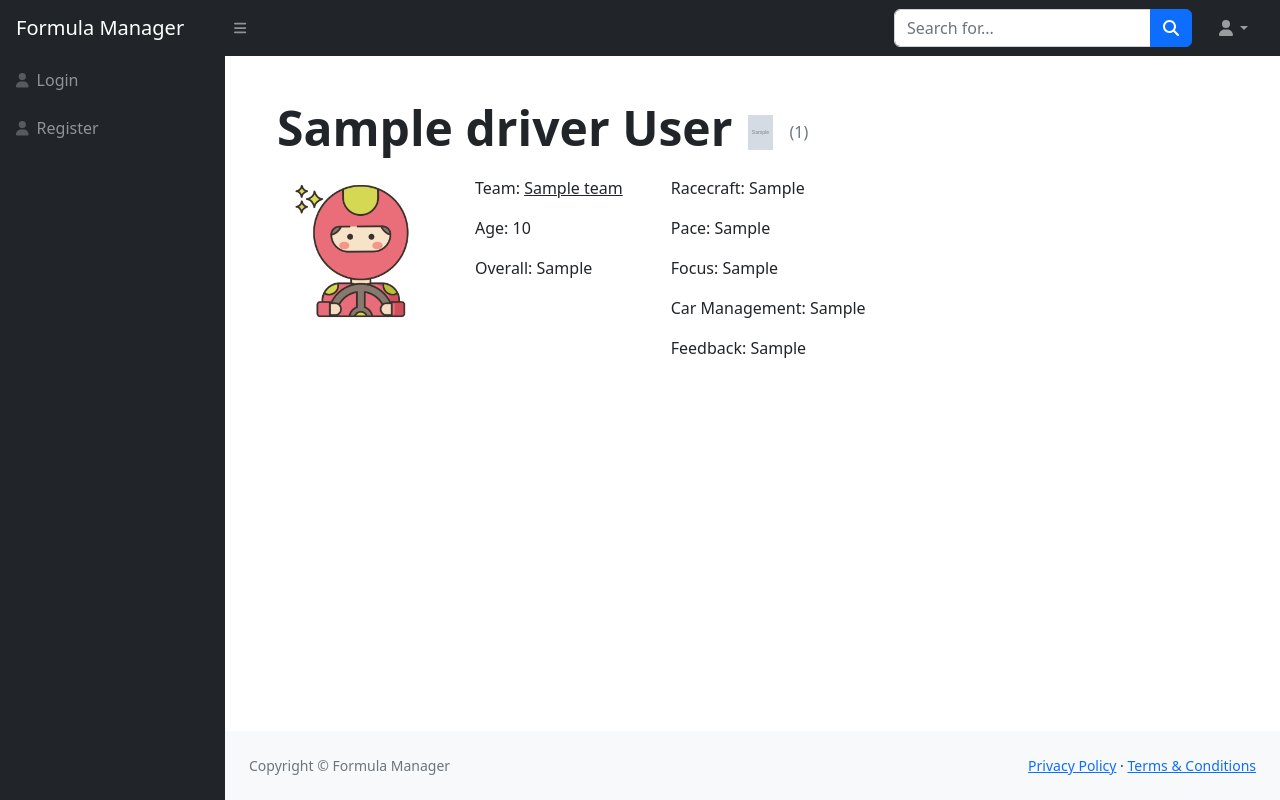
After one commit to Jetrca92/circuitrix, a Django app: template teams/templates/teams/driver_page.html in a window 1280 px wide. The commit adds this page. Run offline with Django 4.2, Linux system fonts and the light colour scheme; the template is opened without the code that fills it: most values are stand-ins (such as "Sample title", 1, 10 or a date in 2020); grey boxes marked "Sample" are stand-in pictures; some libraries are stand-ins or nearby versions.

Commit message:
Add detail_views, update models

```diff
--- a/manager/admin.py
+++ b/manager/admin.py
@@ -1,6 +1,6 @@
 from django.contrib import admin
 
-from manager.models import User, Manager, Team, Country, RaceMechanic, LeadDesigner, Driver
+from manager.models import User, Manager, Team, Country, RaceMechanic, LeadDesigner, Driver, Car
 
 # Register your models here.
 admin.site.register(User)
@@ -10,3 +10,4 @@ admin.site.register(Driver)
 admin.site.register(RaceMechanic)
 admin.site.register(LeadDesigner)
 admin.site.register(Country)
+admin.site.register(Car)
--- a/manager/models.py
+++ b/manager/models.py
@@ -53,7 +53,7 @@ class Team(models.Model):
     drivers = models.ManyToManyField('Driver', blank=True, related_name="team_drivers")
     lead_designer = models.ForeignKey('LeadDesigner', blank=True, null=True, on_delete=models.CASCADE, related_name="team_designer")
     race_mechanics = models.ManyToManyField('RaceMechanic', blank=True, related_name="team_race_mechanics")
-    car = models.ManyToManyField('Car', blank=True, related_name="team_car")
+    car = models.ForeignKey('Car', on_delete=models.CASCADE, blank=True, null=True, related_name="team_car")
     total_fans = models.PositiveIntegerField(default=0)
 
     def __str__(self):
--- a/manager/templates/manager/layout.html
+++ b/manager/templates/manager/layout.html
@@ -74,11 +74,11 @@
                                 <div class="sb-nav-link-icon"><i class="fas fa-tachometer-alt"></i></div>
                                 Races
                             </a>
-                            <a class="nav-link" href="">
+                            <a class="nav-link" href="{% url 'teams:staff' manager.team.id %}">
                                 <div class="sb-nav-link-icon"><i class="fas fa-tachometer-alt"></i></div>
                                 Staff
                             </a>
-                            <a class="nav-link" href="">
+                            <a class="nav-link" href="{% url 'teams:car' manager.team.id %}">
                                 <div class="sb-nav-link-icon"><i class="fas fa-tachometer-alt"></i></div>
                                 Car
                             </a>
--- a/teams/helpers.py
+++ b/teams/helpers.py
@@ -162,4 +162,4 @@ def generate_race_mechanics(team):
 def generate_car(team):
     car = Car(owner=team)
     car.save()
-    team.car.add(car)
+    team.car = car
--- a/teams/templates/teams/create_team.html
+++ b/teams/templates/teams/create_team.html
@@ -34,7 +34,6 @@ Create a Team
                 <button class="btn rounded-3 btn-secondary" type="submit">Create your Team</button>
             </div>
         </form>
-
     </div>
 </div>
 
--- /dev/null
+++ b/teams/templates/teams/driver_page.html
@@ -0,0 +1,37 @@
+{% extends "manager/layout.html" %}
+
+{% block title %}
+{{ driver.name }} {{ driver.surname }}
+{% endblock %}
+
+{% block main %}
+{% load static %}
+
+<div class="container col-md-11 px-2 py-5">
+    <div class="col-lg-9">
+        <div class="d-flex align-items-center mb-3 gap-3">
+            <h1 class="display-5 fw-bold lh-1">{{ driver.name }} {{ driver.surname }}</h1>
+            <img src="{% static driver.country.logo_location %}" width="25" height="35" loading="lazy">
+            <span class="text-muted">({{ driver.id }})</span>
+        </div>
+        <div>
+            <div class="card-body d-flex gap-5">
+                <img class="card-img-top" src="{% static "manager/driver.png" %}" alt="Driver Image" style="width:150px;height:150px;">
+                <div>
+                    <p class="card-text">Team: <a href="{% url 'teams:team_overview' driver.team.id %}" class="link-dark">{{ driver.team.name }} </a></p>
+                    <p class="card-text">Age: {{ driver.age }}</p>
+                    <p class="card-text">Overall: {{ driver.skill_overall }}</p>
+                </div>
+                <div>
+                    <p class="card-text">Racecraft: {{ driver.skill_racecraft }}</p>
+                    <p class="card-text">Pace: {{ driver.skill_pace }}</p>
+                    <p class="card-text">Focus: {{ driver.skill_focus }}</p>
+                    <p class="card-text">Car Management: {{ driver.skill_car_management }}</p>
+                    <p class="card-text">Feedback: {{ driver.skill_feedback }}</p>
+                </div>
+            </div>
+        </div>
+    </div>
+</div>
+
+{% endblock %}
--- a/teams/templates/teams/team_overview.html
+++ b/teams/templates/teams/team_overview.html
@@ -11,12 +11,12 @@
     <div class="col-lg-6">
         <div class="d-flex align-items-center mb-5 gap-3">
             <h1 class="display-5 fw-bold lh-1">{{ team.name }}</h1>
-                <img src="{% static "manager/united-kingdom-flag.png" %}" alt="united-kingdom-flag" width="25" height="35" loading="lazy">
+            <img src="{% static "manager/united-kingdom-flag.png" %}" alt="united-kingdom-flag" width="auto" height="35" loading="lazy">
             <span class="text-muted">({{ team.id }})</span>
         </div>
         <div>
             <ul>
-                    <li><span class="text-muted">Owner: </span><a href="}" class="link-dark">{{ team.owner.username }}</a></li>
+                <li><span class="text-muted">Owner: </span><a href="{% url 'teams:team_owner' manager.team.id %}" class="link-dark">{{ team.owner.name }}</a></li>
                 <li><span class="text-muted">Fans: </span>{{ team.total_fans }}</li>
                 <li><span class="text-muted">Championship: </span><a href="" class="link-dark">{{ team.league.name }}</a></li>
                 <li><span class="text-muted">Drivers: </span>
--- a/teams/urls.py
+++ b/teams/urls.py
@@ -1,6 +1,6 @@
 from django.urls import include, path
 
-from teams.views import CreateTeamView, TeamOverviewView, DriversView
+from teams.views import CreateTeamView, TeamOverviewView, DriversView, DriverPageView, TeamOwnerView, TeamStaffView, TeamCarView
 
 app_name = "teams"
 
@@ -8,4 +8,8 @@ urlpatterns = [
     path("create_team", CreateTeamView.as_view(), name="create_team"),
     path("<int:id>/overview", TeamOverviewView.as_view(), name="team_overview"),
     path("<int:id>/drivers", DriversView.as_view(), name="drivers"),
+    path("driver/<int:id>", DriverPageView.as_view(), name="driver_page"),
+    path("<int:id>/owner", TeamOwnerView.as_view(), name="team_owner"),
+    path("<int:id>/staff", TeamStaffView.as_view(), name="staff"),
+    path("<int:id>/car", TeamCarView.as_view(), name="car"),
 ]
```
Also changed, not shown: teams/templates/teams/car.html (added, +36 -0 lines), teams/templates/teams/drivers.html (+1 -6 lines), teams/templates/teams/staff.html (added, +45 -0 lines), teams/templates/teams/team_owner.html (added, +26 -0 lines), teams/views.py (+51 -14 lines), manager/migrations/0007_remove_team_car_team_car.py (added), manager/static/manager/avatar.png (added). Lines whose indentation alone changed are shown as unchanged.
